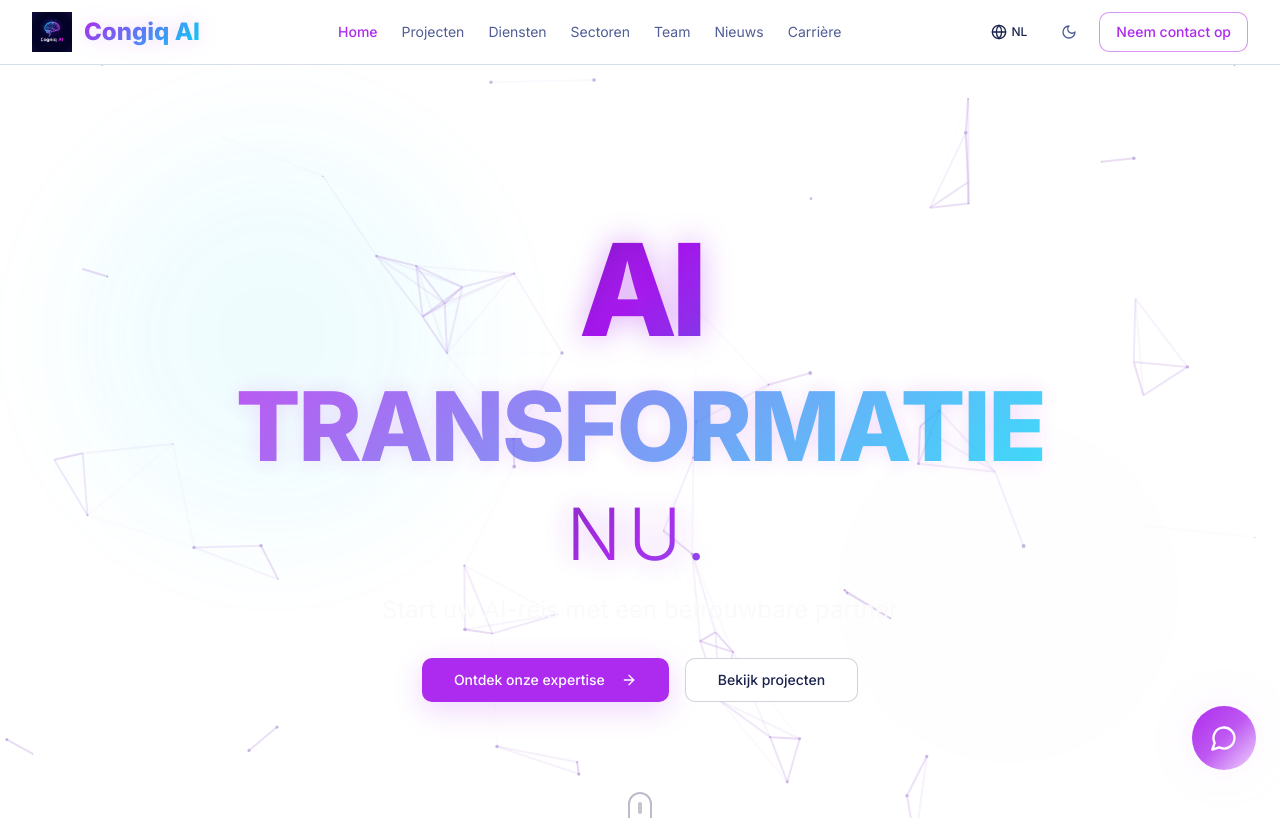
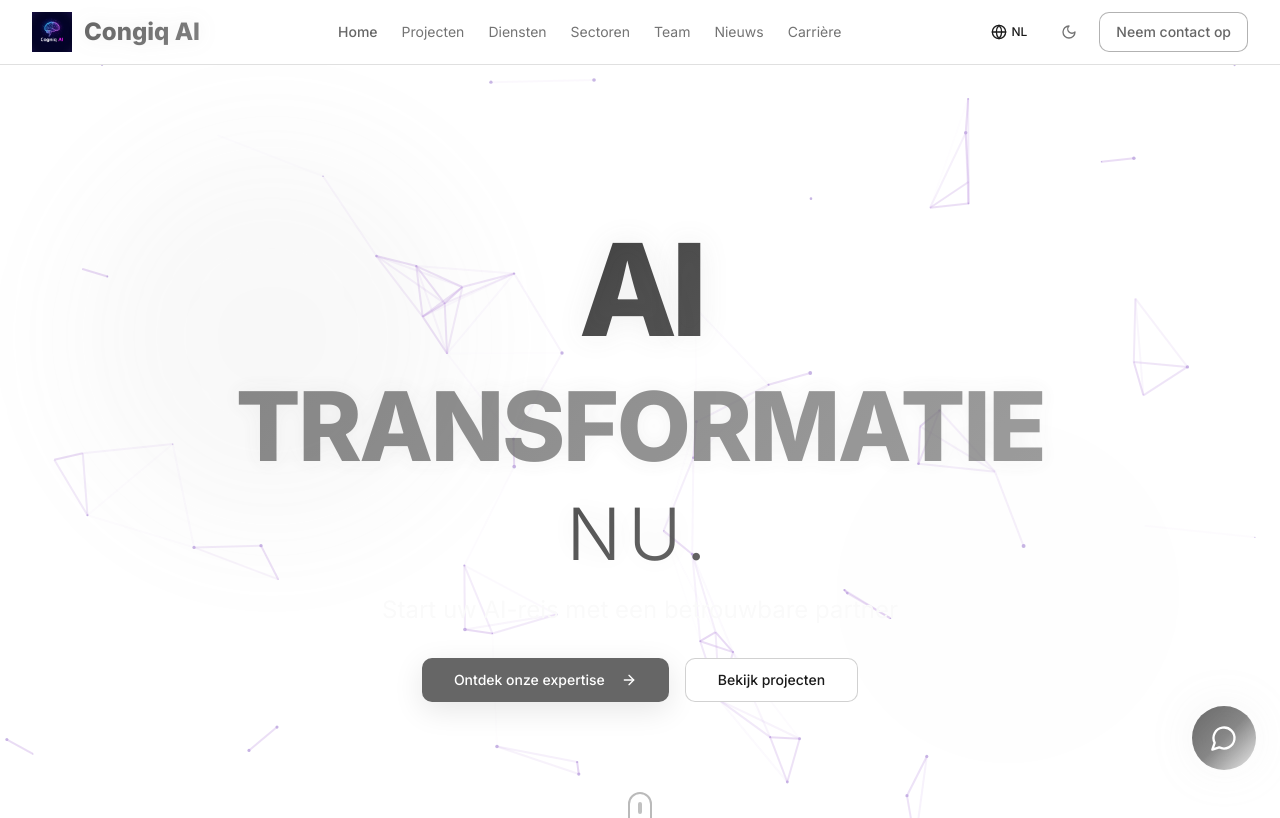
Before and after one commit to Cogniq-AI/cogniq-ai, a React (Vite) app: page / in a window 1280 px wide. Shown: the top 818 px of the page. Built offline with nearby package versions, Linux system fonts and the light colour scheme; the HTML template or start-up script is replaced by a standard one.

Commit message:
Refactor: Apply neutral color scheme

```diff
--- a/src/components/AnimatedGrid.tsx
+++ b/src/components/AnimatedGrid.tsx
@@ -7,8 +7,8 @@ const AnimatedGrid = () => {
           className="absolute inset-0"
           style={{
             backgroundImage: `
-              linear-gradient(to right, hsl(190 95% 45% / 0.4) 1px, transparent 1px),
-              linear-gradient(to bottom, hsl(190 95% 45% / 0.4) 1px, transparent 1px)
+              linear-gradient(to right, hsl(0 0% 60% / 0.4) 1px, transparent 1px),
+              linear-gradient(to bottom, hsl(0 0% 60% / 0.4) 1px, transparent 1px)
             `,
             backgroundSize: '60px 60px',
             animation: 'gridMove 20s linear infinite'
@@ -17,8 +17,8 @@ const AnimatedGrid = () => {
       </div>
 
       {/* Glowing orbs - subtle in light mode */}
-      <div className="absolute top-20 left-20 w-96 h-96 rounded-full blur-3xl animate-pulse opacity-0 dark:opacity-50" style={{ background: 'hsl(190 95% 55% / 0.15)' }} />
-      <div className="absolute bottom-20 right-20 w-96 h-96 rounded-full blur-3xl animate-pulse opacity-0 dark:opacity-50" style={{ background: 'hsl(280 85% 65% / 0.15)', animationDelay: '1s' }} />
+      <div className="absolute top-20 left-20 w-96 h-96 rounded-full blur-3xl animate-pulse opacity-0 dark:opacity-50" style={{ background: 'hsl(0 0% 60% / 0.15)' }} />
+      <div className="absolute bottom-20 right-20 w-96 h-96 rounded-full blur-3xl animate-pulse opacity-0 dark:opacity-50" style={{ background: 'hsl(0 0% 50% / 0.15)', animationDelay: '1s' }} />
 
       {/* Floating dots - hidden in light mode */}
       {[...Array(20)].map((_, i) => (
@@ -26,7 +26,7 @@ const AnimatedGrid = () => {
           key={i}
           className="absolute w-1.5 h-1.5 rounded-full animate-float opacity-0 dark:opacity-80"
           style={{
-            background: i % 2 === 0 ? 'hsl(190 95% 45%)' : 'hsl(280 85% 55%)',
+            background: i % 2 === 0 ? 'hsl(0 0% 60%)' : 'hsl(0 0% 50%)',
             left: `${Math.random() * 100}%`,
             top: `${Math.random() * 100}%`,
             animationDelay: `${Math.random() * 5}s`,
--- a/src/index.css
+++ b/src/index.css
@@ -8,45 +8,45 @@ All colors MUST be HSL.
 
 @layer base {
   :root {
-    /* Dark Theme - Based on Cogniq AI Logo */
-    --background: 230 40% 7%;
-    --foreground: 210 40% 98%;
+    /* Dark Theme - Neutral Colors */
+    --background: 0 0% 8%;
+    --foreground: 0 0% 98%;
 
-    --card: 230 35% 10%;
-    --card-foreground: 210 40% 98%;
+    --card: 0 0% 12%;
+    --card-foreground: 0 0% 98%;
 
-    --popover: 230 35% 10%;
-    --popover-foreground: 210 40% 98%;
+    --popover: 0 0% 12%;
+    --popover-foreground: 0 0% 98%;
 
-    --primary: 190 95% 55%;
-    --primary-foreground: 230 40% 7%;
+    --primary: 0 0% 60%;
+    --primary-foreground: 0 0% 98%;
 
-    --secondary: 280 85% 65%;
-    --secondary-foreground: 0 0% 100%;
+    --secondary: 0 0% 20%;
+    --secondary-foreground: 0 0% 98%;
 
-    --muted: 230 30% 14%;
-    --muted-foreground: 215 20% 65%;
+    --muted: 0 0% 16%;
+    --muted-foreground: 0 0% 65%;
 
-    --accent: 280 85% 65%;
-    --accent-foreground: 210 40% 98%;
+    --accent: 0 0% 25%;
+    --accent-foreground: 0 0% 98%;
 
     --destructive: 0 70% 55%;
     --destructive-foreground: 0 0% 100%;
 
-    --border: 230 30% 18%;
-    --input: 230 30% 14%;
-    --ring: 190 95% 55%;
+    --border: 0 0% 20%;
+    --input: 0 0% 16%;
+    --ring: 0 0% 60%;
 
     --radius: 0.75rem;
 
-    /* Cogniq AI Custom Design Tokens */
-    --hero-gradient: linear-gradient(135deg, hsl(230 40% 7% / 0.95), hsl(230 35% 10% / 0.92), hsl(280 40% 15% / 0.9));
-    --tech-gradient: linear-gradient(90deg, hsl(190 95% 55% / 0.15), hsl(280 85% 65% / 0.15));
-    --card-gradient: linear-gradient(145deg, hsl(230 35% 10%), hsl(230 30% 12%));
+    /* Neutral Design Tokens */
+    --hero-gradient: linear-gradient(135deg, hsl(0 0% 8% / 0.95), hsl(0 0% 12% / 0.92), hsl(0 0% 15% / 0.9));
+    --tech-gradient: linear-gradient(90deg, hsl(0 0% 60% / 0.15), hsl(0 0% 50% / 0.15));
+    --card-gradient: linear-gradient(145deg, hsl(0 0% 12%), hsl(0 0% 14%));
 
-    --shadow-glow: 0 8px 30px hsl(190 95% 55% / 0.15);
-    --shadow-card: 0 10px 40px hsl(230 40% 7% / 0.6);
-    --shadow-intense: 0 0 80px hsl(190 95% 55% / 0.4), 0 0 40px hsl(280 85% 65% / 0.3);
+    --shadow-glow: 0 8px 30px hsl(0 0% 0% / 0.3);
+    --shadow-card: 0 10px 40px hsl(0 0% 0% / 0.6);
+    --shadow-intense: 0 0 80px hsl(0 0% 60% / 0.2), 0 0 40px hsl(0 0% 50% / 0.15);
 
     --transition-smooth: all 0.3s cubic-bezier(0.4, 0, 0.2, 1);
 
@@ -54,53 +54,53 @@ All colors MUST be HSL.
     --font-display: 'Inter', -apple-system, BlinkMacSystemFont, sans-serif;
     --font-body: 'Inter', -apple-system, BlinkMacSystemFont, sans-serif;
 
-    --sidebar-background: 230 35% 10%;
-    --sidebar-foreground: 210 40% 98%;
-    --sidebar-primary: 190 95% 55%;
-    --sidebar-primary-foreground: 230 40% 7%;
-    --sidebar-accent: 230 30% 14%;
-    --sidebar-accent-foreground: 210 40% 98%;
-    --sidebar-border: 230 30% 18%;
-    --sidebar-ring: 190 95% 55%;
+    --sidebar-background: 0 0% 12%;
+    --sidebar-foreground: 0 0% 98%;
+    --sidebar-primary: 0 0% 60%;
+    --sidebar-primary-foreground: 0 0% 8%;
+    --sidebar-accent: 0 0% 16%;
+    --sidebar-accent-foreground: 0 0% 98%;
+    --sidebar-border: 0 0% 20%;
+    --sidebar-ring: 0 0% 60%;
   }
 
   .light {
-    /* Light Theme - Based on Cogniq AI Logo */
+    /* Light Theme - Neutral Colors */
     --background: 0 0% 100%;
-    --foreground: 230 50% 20%;
+    --foreground: 0 0% 10%;
 
-    --card: 210 40% 96%;
-    --card-foreground: 230 50% 20%;
+    --card: 0 0% 97%;
+    --card-foreground: 0 0% 10%;
 
     --popover: 0 0% 100%;
-    --popover-foreground: 230 50% 20%;
+    --popover-foreground: 0 0% 10%;
 
-    --primary: 280 85% 55%;
+    --primary: 0 0% 40%;
     --primary-foreground: 0 0% 100%;
 
-    --secondary: 190 95% 50%;
-    --secondary-foreground: 0 0% 100%;
+    --secondary: 0 0% 90%;
+    --secondary-foreground: 0 0% 10%;
 
-    --muted: 210 35% 93%;
-    --muted-foreground: 230 30% 45%;
+    --muted: 0 0% 94%;
+    --muted-foreground: 0 0% 45%;
 
-    --accent: 280 90% 92%;
-    --accent-foreground: 280 85% 40%;
+    --accent: 0 0% 93%;
+    --accent-foreground: 0 0% 15%;
 
     --destructive: 0 75% 52%;
     --destructive-foreground: 0 0% 100%;
 
-    --border: 210 30% 88%;
-    --input: 210 35% 94%;
-    --ring: 280 85% 55%;
+    --border: 0 0% 88%;
+    --input: 0 0% 94%;
+    --ring: 0 0% 40%;
 
-    --hero-gradient: linear-gradient(135deg, hsl(0 0% 100%), hsl(210 40% 98%), hsl(280 60% 98%));
-    --tech-gradient: linear-gradient(90deg, hsl(280 85% 55% / 0.08), hsl(190 95% 50% / 0.06));
-    --card-gradient: linear-gradient(145deg, hsl(210 40% 96%), hsl(210 35% 98%));
+    --hero-gradient: linear-gradient(135deg, hsl(0 0% 100%), hsl(0 0% 98%), hsl(0 0% 96%));
+    --tech-gradient: linear-gradient(90deg, hsl(0 0% 40% / 0.08), hsl(0 0% 50% / 0.06));
+    --card-gradient: linear-gradient(145deg, hsl(0 0% 97%), hsl(0 0% 98%));
 
-    --shadow-glow: 0 8px 30px hsl(280 85% 55% / 0.2);
-    --shadow-card: 0 4px 20px hsl(230 30% 50% / 0.1);
-    --shadow-intense: 0 0 60px hsl(280 85% 55% / 0.4), 0 0 30px hsl(190 95% 50% / 0.25);
+    --shadow-glow: 0 8px 30px hsl(0 0% 0% / 0.1);
+    --shadow-card: 0 4px 20px hsl(0 0% 0% / 0.08);
+    --shadow-intense: 0 0 60px hsl(0 0% 40% / 0.2), 0 0 30px hsl(0 0% 50% / 0.15);
   }
 }
 
@@ -182,35 +182,35 @@ All colors MUST be HSL.
 
   .hero-text {
     @apply text-6xl md:text-7xl lg:text-8xl font-black tracking-tight leading-none;
-    background: linear-gradient(135deg, hsl(var(--foreground)), hsl(190 95% 60%), hsl(280 85% 70%));
+    background: linear-gradient(135deg, hsl(var(--foreground)), hsl(0 0% 80%), hsl(0 0% 60%));
     -webkit-background-clip: text;
     -webkit-text-fill-color: transparent;
     background-clip: text;
-    text-shadow: 0 0 40px hsl(190 95% 55% / 0.4);
+    text-shadow: 0 0 40px hsl(0 0% 60% / 0.2);
   }
 
   .light .hero-text {
-    background: linear-gradient(135deg, hsl(230 50% 20%), hsl(280 85% 50%), hsl(190 95% 45%));
+    background: linear-gradient(135deg, hsl(0 0% 10%), hsl(0 0% 30%), hsl(0 0% 40%));
     -webkit-background-clip: text;
     -webkit-text-fill-color: transparent;
     background-clip: text;
-    text-shadow: 0 0 30px hsl(280 85% 55% / 0.4);
+    text-shadow: 0 0 30px hsl(0 0% 40% / 0.1);
   }
 
   .gradient-text {
-    background: linear-gradient(135deg, hsl(190 95% 55%), hsl(280 85% 65%));
+    background: linear-gradient(135deg, hsl(0 0% 60%), hsl(0 0% 50%));
     -webkit-background-clip: text;
     -webkit-text-fill-color: transparent;
     background-clip: text;
-    filter: drop-shadow(0 0 10px hsl(190 95% 55% / 0.15));
+    filter: drop-shadow(0 0 10px hsl(0 0% 60% / 0.1));
   }
 
   .light .gradient-text {
-    background: linear-gradient(135deg, hsl(280 85% 55%), hsl(190 95% 50%));
+    background: linear-gradient(135deg, hsl(0 0% 40%), hsl(0 0% 50%));
     -webkit-background-clip: text;
     -webkit-text-fill-color: transparent;
     background-clip: text;
-    filter: drop-shadow(0 0 10px hsl(280 85% 55% / 0.2));
+    filter: drop-shadow(0 0 10px hsl(0 0% 40% / 0.1));
   }
 
   .hover-lift {
```
